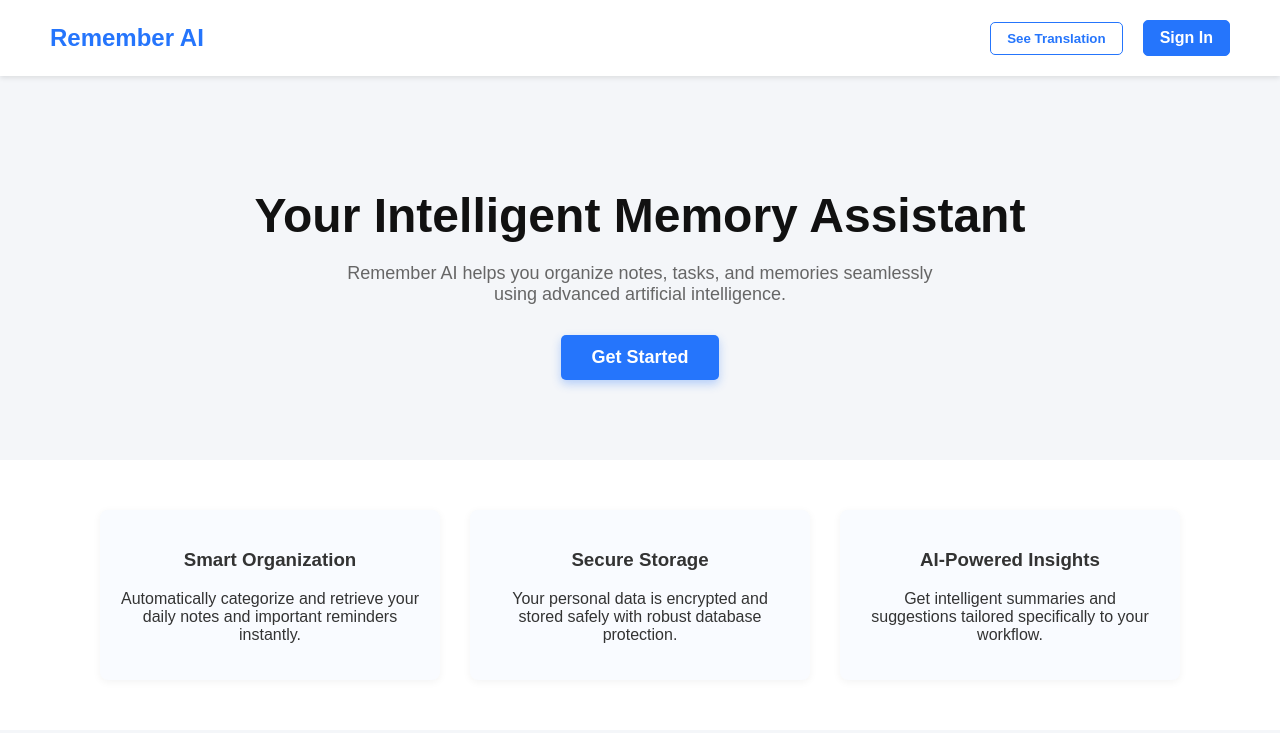
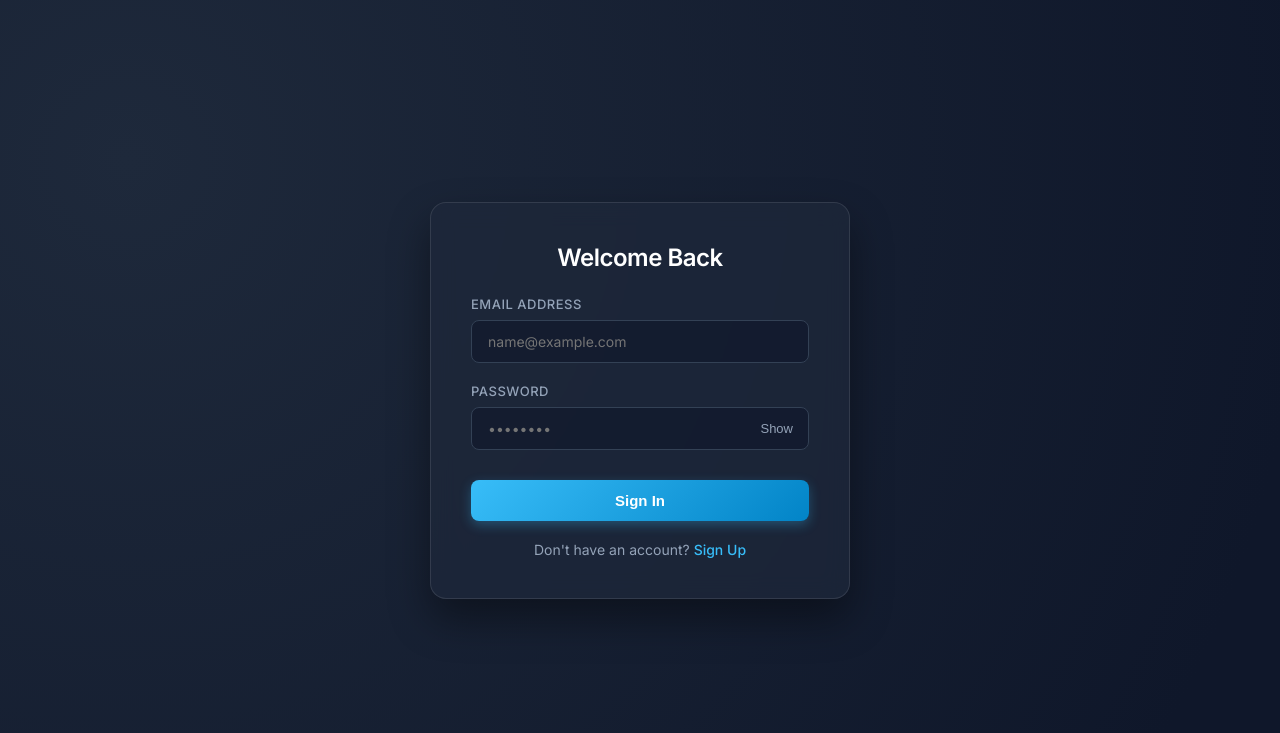
Before and after one commit to shqiprontafaj2-ops/remember-ai, a website: page index.html in a window 1280 px wide. Drawn offline with Linux system fonts and the light colour scheme.

Commit message:
Permireso dizajnin profesional dhe shto Show/Hide password

```diff
--- a/index.html
+++ b/index.html
@@ -3,120 +3,82 @@
 <head>
     <meta charset="UTF-8">
     <meta name="viewport" content="width=device-width, initial-scale=1.0">
-    <title>Remember AI - Welcome</title>
-    <style>
-        body {
-            font-family: Arial, sans-serif;
-            margin: 0;
-            padding: 0;
-            background-color: #f4f6f9;
-            color: #333;
-        }
-        header {
-            display: flex;
-            justify-content: space-between;
-            align-items: center;
-            padding: 20px 50px;
-            background: #fff;
-            box-shadow: 0 2px 5px rgba(0,0,0,0.1);
-        }
-        .logo {
-            font-size: 24px;
-            font-weight: bold;
-            color: #2575fc;
-        }
-        .nav-links {
-            display: flex;
-            gap: 20px;
-            align-items: center;
-        }
-        .btn-translate, .btn-login {
-            padding: 8px 16px;
-            border: 1px solid #2575fc;
-            background: transparent;
-            color: #2575fc;
-            border-radius: 5px;
-            cursor: pointer;
-            text-decoration: none;
-            font-weight: bold;
-        }
-        .btn-login {
-            background: #2575fc;
-            color: #fff;
-        }
-        .hero {
-            text-align: center;
-            padding: 80px 20px;
-        }
-        .hero h1 {
-            font-size: 48px;
-            margin-bottom: 20px;
-            color: #111;
-        }
-        .hero p {
-            font-size: 18px;
-            color: #666;
-            max-width: 600px;
-            margin: 0 auto 30px auto;
-        }
-        .btn-get-started {
-            display: inline-block;
-            padding: 12px 30px;
-            background: #2575fc;
-            color: #fff;
-            border-radius: 5px;
-            text-decoration: none;
-            font-size: 18px;
-            font-weight: bold;
-            box-shadow: 0 4px 10px rgba(37, 117, 252, 0.3);
-        }
-        .features {
-            display: flex;
-            justify-content: center;
-            gap: 30px;
-            padding: 50px 20px;
-            background: #fff;
-        }
-        .feature-card {
-            background: #f9fbff;
-            padding: 20px;
-            border-radius: 8px;
-            width: 300px;
-            box-shadow: 0 2px 8px rgba(0,0,0,0.05);
-            text-align: center;
-        }
-    </style>
+    <title>Remember AI - Login</title>
+    <link rel="stylesheet" href="style.css">
 </head>
 <body>
 
-    <header>
-        <div class="logo">Remember AI</div>
-        <div class="nav-links">
-            <button class="btn-translate" onclick="alert('Translation feature coming soon!')">See Translation</button>
-            <a href="/login" class="btn-login">Sign In</a>
-        </div>
-    </header>
+    <div class="login-container">
+        <h2>Welcome Back</h2>
 
-    <div class="hero">
-        <h1>Your Intelligent Memory Assistant</h1>
-        <p>Remember AI helps you organize notes, tasks, and memories seamlessly using advanced artificial intelligence.</p>
-        <a href="/signup" class="btn-get-started">Get Started</a>
+        <form id="loginForm">
+            <div class="input-field">
+                <label for="email">Email Address</label>
+                <input type="email" id="email" name="email" placeholder="name@example.com" required>
+            </div>
+
+            <div class="input-field">
+                <label for="password">Password</label>
+                <div class="password-wrapper">
+                    <input type="password" id="password" name="password" placeholder="••••••••" required>
+                    <button type="button" class="toggle-password" onclick="togglePassword()">Show</button>
+                </div>
+            </div>
+
+            <button type="submit" class="btn-submit">Sign In</button>
+
+            <p>
+                Don't have an account? <a href="/signup">Sign Up</a>
+            </p>
+        </form>
     </div>
 
-    <div class="features">
-        <div class="feature-card">
-            <h3>Smart Organization</h3>
-            <p>Automatically categorize and retrieve your daily notes and important reminders instantly.</p>
-        </div>
-        <div class="feature-card">
-            <h3>Secure Storage</h3>
-            <p>Your personal data is encrypted and stored safely with robust database protection.</p>
-        </div>
-        <div class="feature-card">
-            <h3>AI-Powered Insights</h3>
-            <p>Get intelligent summaries and suggestions tailored specifically to your workflow.</p>
-        </div>
-    </div>
+    <script>
+        // Funksioni për të shfaqur/fshehur fjalëkalimin
+        function togglePassword() {
+            const passwordInput = document.getElementById("password");
+            const toggleBtn = document.querySelector(".toggle-password");
 
+            if (passwordInput.type === "password") {
+                passwordInput.type = "text";
+                toggleBtn.textContent = "Hide";
+            } else {
+                passwordInput.type = "password";
+                toggleBtn.textContent = "Show";
+            }
+        }
+
+        document.addEventListener("DOMContentLoaded", function() {
+            const loginForm = document.getElementById("loginForm");
+            if (loginForm) {
+                loginForm.addEventListener("submit", async function(e) {
+                    e.preventDefault();
+
+                    const email = document.getElementById("email").value;
+                    const password = document.getElementById("password").value;
+
+                    try {
+                        const response = await fetch('/api/login', {
+                            method: 'POST',
+                            headers: { 'Content-Type': 'application/json' },
+                            body: JSON.stringify({ email, password })
+                        });
+
+                        const result = await response.json();
+                        if (result.success) {
+                            localStorage.setItem('userEmail', email);
+                            alert("Hyrja u realizua me sukses!");
+                            window.location.href = '/dashboard';
+                        } else {
+                            alert("Gabim: " + result.message);
+                        }
+                    } catch (err) {
+                        console.error("Gabim në rrjet:", err);
+                        alert("Failed to connect to the server.");
+                    }
+                });
+            }
+        });
+    </script>
 </body>
 </html>
--- a/style.css
+++ b/style.css
@@ -1,96 +1,143 @@
-@import url('https://fonts.googleapis.com/css2?family=Poppins:wght@300;400;600&display=swap');
+@import url('https://fonts.googleapis.com/css2?family=Inter:wght@300;400;500;600;700&display=swap');
 
-/* Sfondi i gjithë faqes */
-body {
+* {
+    box-sizing: border-box;
     margin: 0;
     padding: 0;
-    font-family: 'Poppins', sans-serif;
-    /* Këtu është sfondi i bukur gradient */
-    background: linear-gradient(135deg, #1e3c72 0%, #2a5298 100%);
-    min-height: 100vh;
+}
+
+body {
+    font-family: 'Inter', sans-serif;
+    background: linear-gradient(135deg, #0f172a 1e3c72%, #1e293b 100%);
+    background: #0f172a;
+    background-image: radial-gradient(circle at 10% 20%, rgb(30, 41, 59) 0%, rgb(15, 23, 42) 90%);
+    height: 100vh;
     display: flex;
     justify-content: center;
     align-items: center;
-    color: #333;
+    color: #f8fafc;
 }
 
-/* Kutia e Login/Signup */
 .login-container {
-    background-color: rgba(255, 255, 255, 0.95);
+    background: rgba(30, 41, 59, 0.7);
+    backdrop-filter: blur(12px);
+    -webkit-backdrop-filter: blur(12px);
+    border: 1px solid rgba(255, 255, 255, 0.1);
     padding: 40px;
-    border-radius: 12px;
-    box-shadow: 0 10px 30px rgba(0, 0, 0, 0.3);
+    border-radius: 16px;
+    box-shadow: 0 20px 40px rgba(0, 0, 0, 0.4);
     width: 100%;
-    max-width: 400px;
+    max-width: 420px;
 }
 
 .login-container h2 {
     text-align: center;
-    margin-bottom: 30px;
-    color: #1e3c72;
+    margin-bottom: 24px;
+    color: #ffffff;
     font-weight: 600;
+    font-size: 24px;
+    letter-spacing: -0.5px;
 }
 
-/* Fushat e input-it */
 .input-field {
     margin-bottom: 20px;
+    position: relative;
 }
 
 .input-field label {
     display: block;
     margin-bottom: 8px;
-    font-weight: 600;
-    font-size: 14px;
-    color: #444;
+    font-weight: 500;
+    font-size: 13px;
+    color: #94a3b8;
+    text-transform: uppercase;
+    letter-spacing: 0.5px;
 }
 
 .input-field input,
 .input-field select {
     width: 100%;
-    padding: 12px;
-    border: 1px solid #ccc;
-    border-radius: 6px;
-    box-sizing: border-box;
+    padding: 12px 16px;
+    background: rgba(15, 23, 42, 0.6);
+    border: 1px solid #334155;
+    border-radius: 8px;
+    color: #ffffff;
     font-family: inherit;
     font-size: 14px;
-    transition: border-color 0.3s;
+    transition: all 0.3s ease;
 }
 
 .input-field input:focus,
 .input-field select:focus {
-    border-color: #2a5298;
+    border-color: #38bdf8;
     outline: none;
-    box-shadow: 0 0 5px rgba(42, 82, 152, 0.3);
+    box-shadow: 0 0 0 3px rgba(56, 189, 248, 0.15);
 }
 
-/* Butoni i dërgimit */
+/* Stili për butonin Show/Hide password */
+.password-wrapper {
+    position: relative;
+    display: flex;
+    align-items: center;
+}
+
+.password-wrapper input {
+    padding-right: 45px;
+}
+
+.toggle-password {
+    position: absolute;
+    right: 12px;
+    background: none;
+    border: none;
+    color: #94a3b8;
+    cursor: pointer;
+    font-size: 13px;
+    font-weight: 500;
+    padding: 4px;
+}
+
+.toggle-password:hover {
+    color: #38bdf8;
+}
+
+/* Butoni kryesor */
 .btn-submit {
     width: 100%;
-    padding: 14px;
-    background-color: #2a5298;
+    padding: 12px;
+    background: linear-gradient(135deg, #38bdf8 0%, #0284c7 100%);
     color: white;
     border: none;
-    border-radius: 6px;
-    font-size: 16px;
+    border-radius: 8px;
+    font-size: 15px;
     font-weight: 600;
     cursor: pointer;
-    transition: background-color 0.3s, transform 0.1s;
+    transition: all 0.3s ease;
     margin-top: 10px;
+    box-shadow: 0 4px 12px rgba(56, 189, 248, 0.3);
 }
 
 .btn-submit:hover {
-    background-color: #1e3c72;
+    background: linear-gradient(135deg, #0ea5e9 0%, #0369a1 100%);
+    box-shadow: 0 6px 16px rgba(56, 189, 248, 0.4);
+    transform: translateY(-1px);
 }
 
 .btn-submit:active {
-    transform: scale(0.98);
+    transform: translateY(0);
 }
 
-/* Linku poshtë formës */
+p {
+    text-align: center;
+    margin-top: 20px;
+    font-size: 14px;
+    color: #94a3b8;
+}
+
 p a {
-    color: #2a5298;
+    color: #38bdf8;
     text-decoration: none;
-    font-weight: 600;
+    font-weight: 500;
 }
 
 p a:hover {
```
